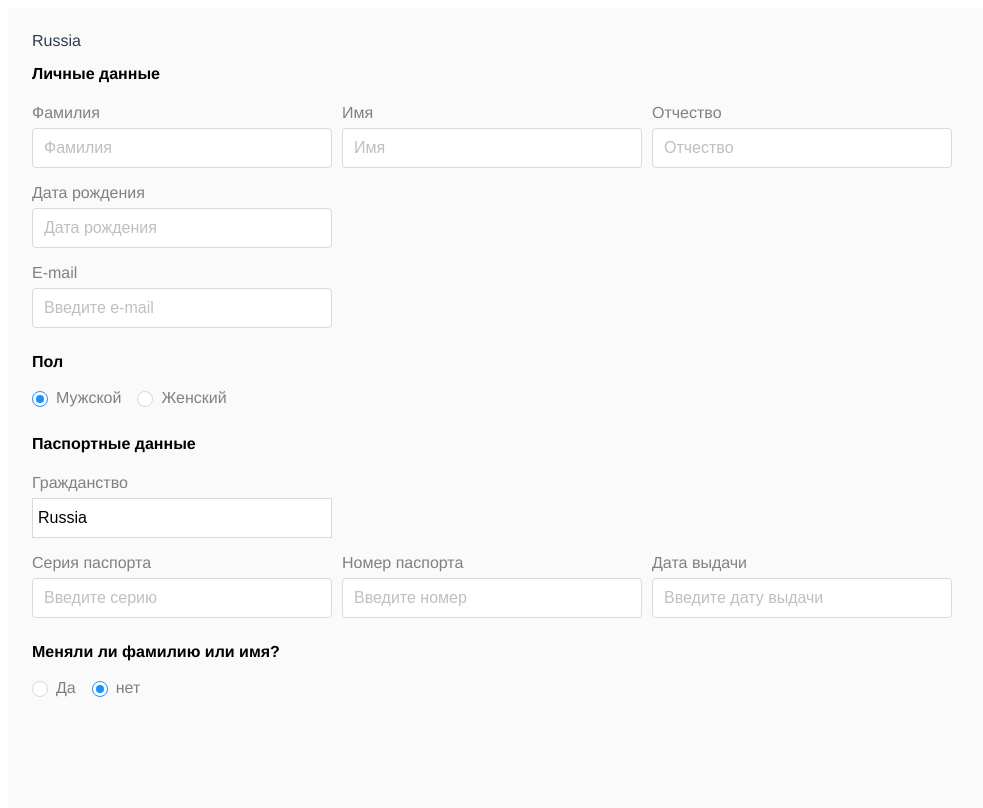
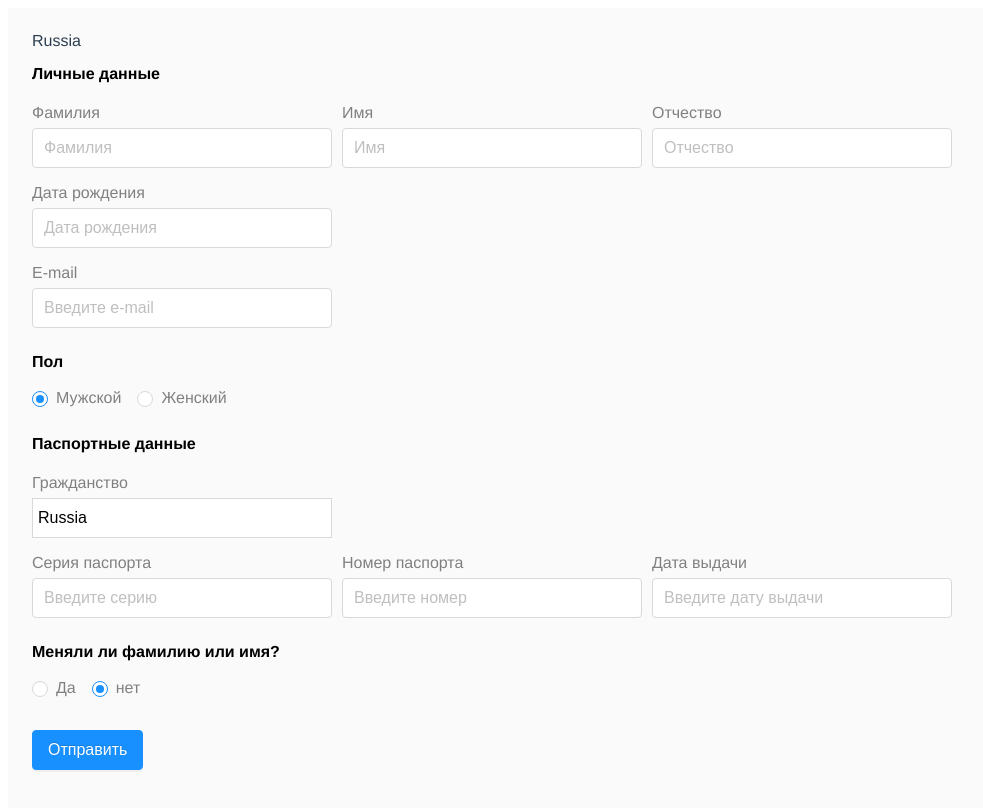
Before and after one commit to ozon-edu-vue-2021/required-task-4-PavelKP, a Vue app: page / in a window 1280 px wide. Shown: the whole page, without its empty margins (0-983 px from the left). Built offline with nearby package versions, Linux system fonts and the light colour scheme.

Commit message:
added submit button

```diff
--- a/src/components/Form.vue
+++ b/src/components/Form.vue
@@ -201,15 +201,22 @@
         />
       </div>
     </section>
+    <div class="buttonWrapper">
+      <a-button type="primary" size="large" @click="handleFormSubmit"
+        >Отправить</a-button
+      >
+    </div>
   </form>
 </template>
 
 <script>
 import Input from "ant-design-vue/lib/input";
 import Radio from "ant-design-vue/lib/radio";
+import Button from "ant-design-vue/lib/button/button";
 import CustomDropdown from "./Dropdown.vue";
 import "ant-design-vue/lib/input/style/index.css";
 import "ant-design-vue/lib/radio/style/index.css";
+import "ant-design-vue/lib/button/style/index.css";
 
 export default {
   data() {
@@ -243,9 +250,20 @@ export default {
     "a-input": Input,
     "a-radio": Radio,
     "a-radio-group": Radio.Group,
+    "a-button": Button,
     "c-dropdown": CustomDropdown,
   },
-  methods: {},
+  methods: {
+    handleFormSubmit() {
+      const clearedData = { ...this.formData };
+      for (let key in clearedData) {
+        if (!clearedData[key]) {
+          delete clearedData[key];
+        }
+      }
+      console.log(clearedData);
+    },
+  },
 };
 </script>
 
@@ -286,6 +304,11 @@ export default {
   color: rgb(182, 180, 180);
 }
 
+.buttonWrapper {
+  padding: 20px 0;
+  max-width: 1000px;
+}
+
 .form {
 }
 </style>
```
